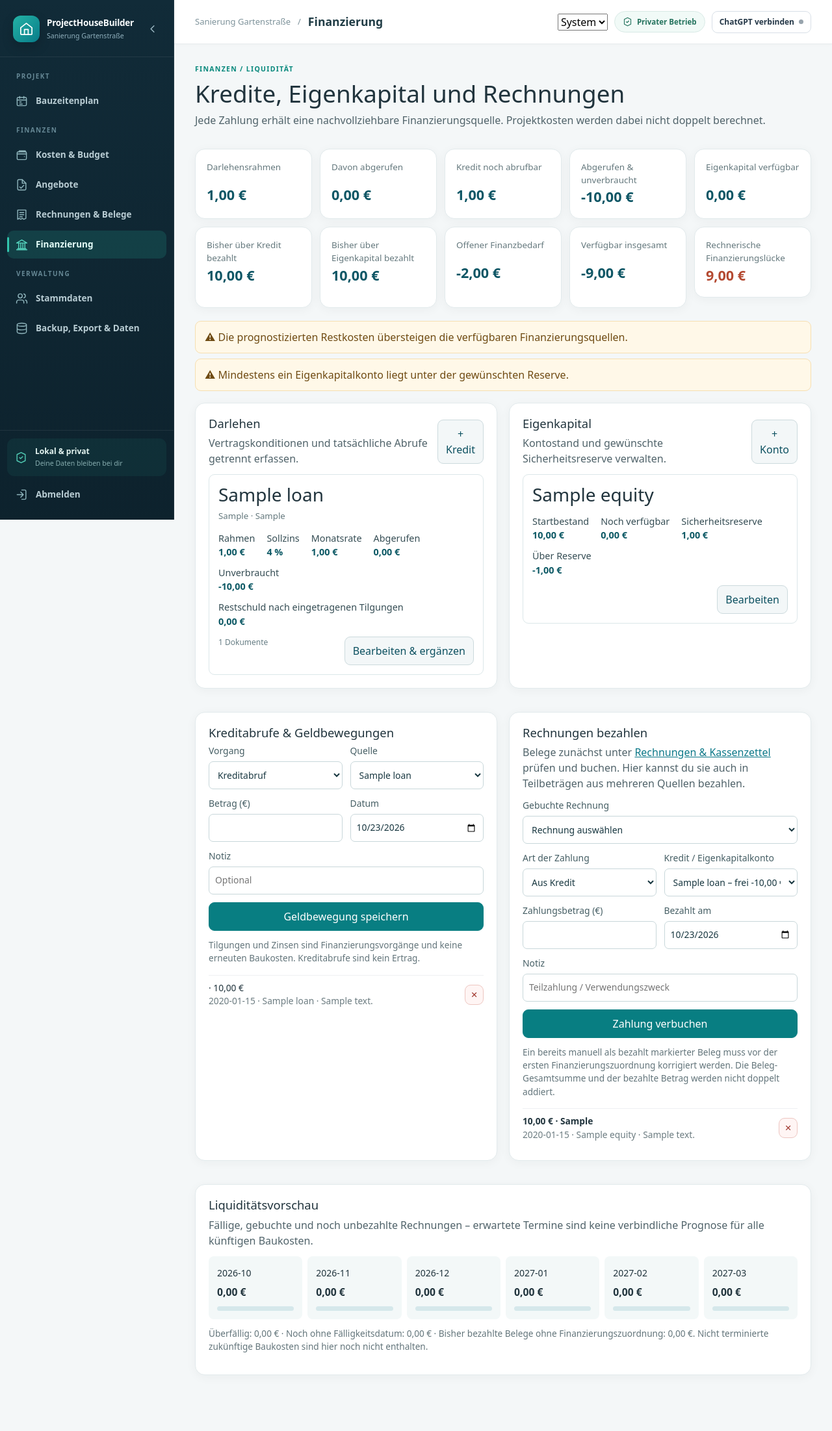
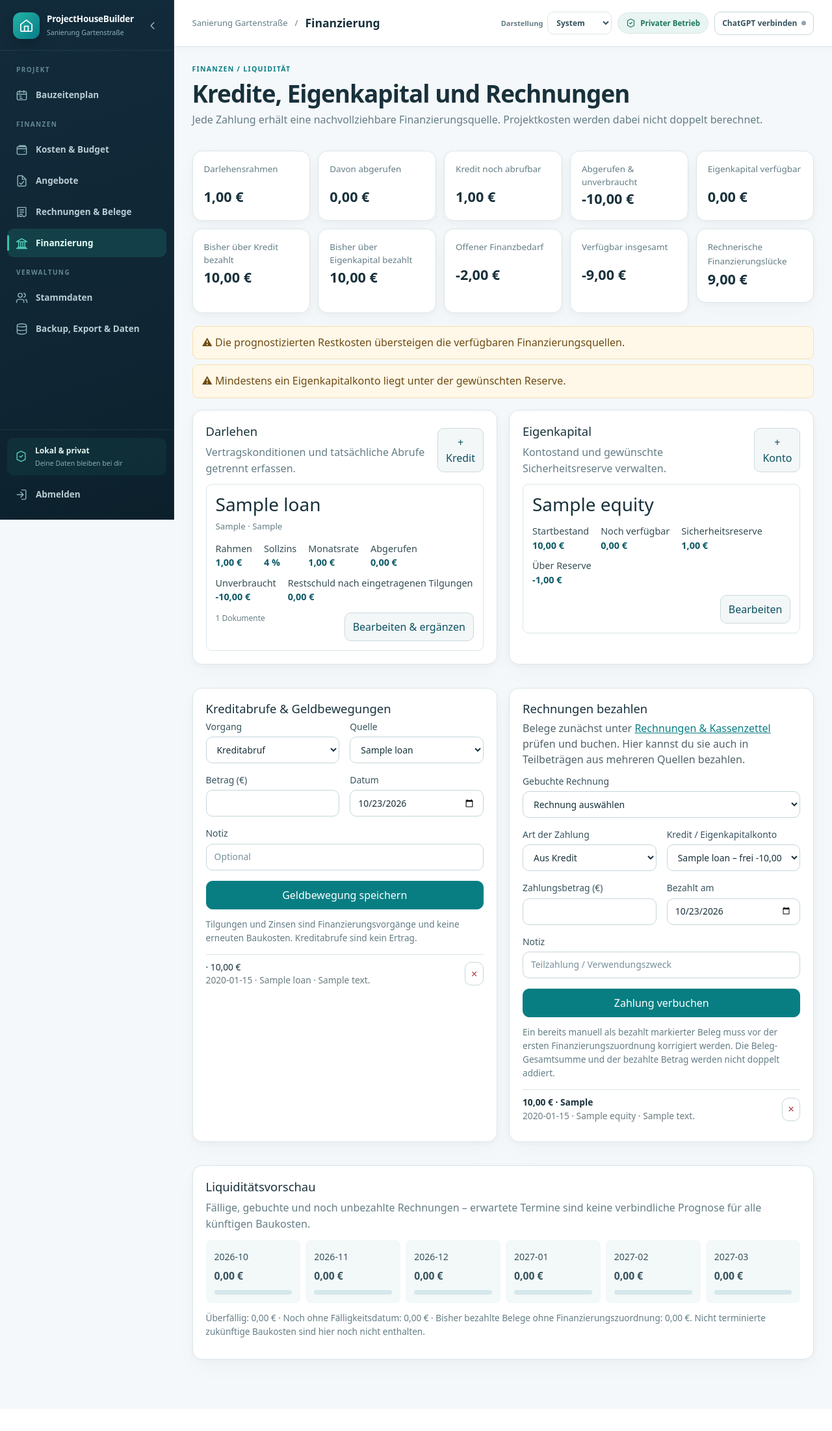
Before and after one commit to ChrisD90/ProjectHouseBuilder, a Flask app: page /finanzierung in a window 1280 px wide. Shown: the whole page at 65% size. After the commit the page ends 2107 px from the top, so only its background shows below. Run offline with Flask 3, Linux system fonts and the light colour scheme; tables that the repository leaves empty hold one stand-in row (values such as "Sample post"); some libraries are stand-ins or nearby versions.

Commit message:
Load common design system and theme/activity controller on templates/finanzierung.html

```diff
--- a/templates/finanzierung.html
+++ b/templates/finanzierung.html
@@ -1,7 +1,7 @@
 <!doctype html>
 <html lang="de"><head><link rel="stylesheet" href="/static/vendor-bootstrap-5.3.6.min.css"><meta charset="utf-8"><meta name="viewport" content="width=device-width,initial-scale=1">
 <title>Finanzierung · ProjectHouseBuilder</title>
-<link rel="stylesheet" href="/static/finanzierung.css"><meta name="theme-color" content="#0d6873"><link rel="stylesheet" href="/static/shell.css"><link rel="stylesheet" href="/static/chatgpt.css"></head>
+<link rel="stylesheet" href="/static/finanzierung.css"><meta name="theme-color" content="#0d6873"><link rel="stylesheet" href="/static/shell.css"><link rel="stylesheet" href="/static/chatgpt.css"><link rel="stylesheet" href="/static/ui.css"><script src="/static/ui.js"></script></head>
 <body class="phb-app phb-page-finanzierung">
 {% set phb_active = 'finanzierung' %}{% set phb_title = 'Finanzierung' %}{% include '_shell_open.html' %}
 
```
